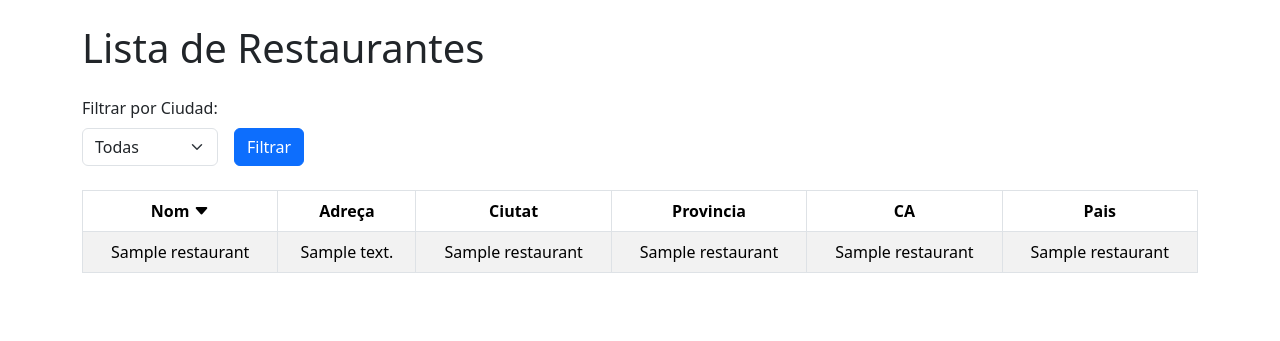
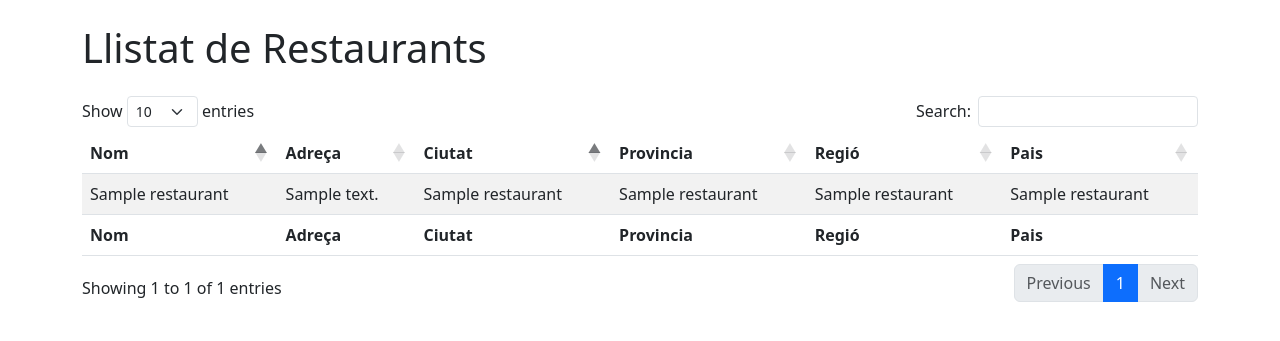
Before and after one commit to aferranc/refactored-spoon, a Flask app: page / in a window 1280 px wide. Shown: the top 341 px of the page. Run offline with Flask 3, Linux system fonts and the light colour scheme; tables that the repository leaves empty hold one stand-in row (values such as "Sample post"); some libraries are stand-ins or nearby versions.

Commit message:
feat: Add datatables css and js

```diff
--- a/refactored_spoon/templates/index.html
+++ b/refactored_spoon/templates/index.html
@@ -3,40 +3,33 @@
 <head>
     <meta charset="UTF-8">
     <meta name="viewport" content="width=device-width, initial-scale=1.0">
-    <title>Restaurantes</title>
+
+    <title>Refactored Spoon</title>
+
     <!-- Bootstrap CSS -->
     <link href="https://cdn.jsdelivr.net/npm/bootstrap@5.3.3/dist/css/bootstrap.min.css" rel="stylesheet" integrity="sha384-QWTKZyjpPEjISv5WaRU9OFeRpok6YctnYmDr5pNlyT2bRjXh0JMhjY6hW+ALEwIH" crossorigin="anonymous">
-    <link rel="stylesheet" href="https://cdnjs.cloudflare.com/ajax/libs/bootstrap-icons/1.5.0/font/bootstrap-icons.min.css">
+
+    <!-- Twitter Bootstrap CSS -->
+    <link rel="stylesheet" href="https://cdnjs.cloudflare.com/ajax/libs/twitter-bootstrap/5.3.0/css/bootstrap.min.css">
+
+    <!-- DataTables CSS -->
+    <link rel="stylesheet" href="https://cdn.datatables.net/2.1.5/css/dataTables.bootstrap5.min.css">
+
     <!-- Custom CSS -->
-    <link rel="stylesheet" href="/static/css/custom.css">
+    <!-- <link rel="stylesheet" href="/static/css/custom.css"> -->
 </head>
 <body>
     <div class="container">
-        <h1 class="my-4">Lista de Restaurantes</h1>
+        <h1 class="my-4">Llistat de Restaurants</h1>
 
-        <form method="post" class="row g-3 mb-4">
-            <div class="col-auto">
-                <label for="city_name" class="form-label">Filtrar por Ciudad:</label>
-                <select id="city_name" name="city_name" class="form-select">
-                    <option value="">Todas</option>
-                    {% for city in cities %}
-                        <option value="{{ city.name }}">{{ city.name }}</option>
-                    {% endfor %}
-                </select>
-            </div>
-            <div class="col-auto align-self-end">
-                <button type="submit" class="btn btn-primary">Filtrar</button>
-            </div>
-        </form>
-
-        <table class="table table-striped table-hover table-bordered">
+        <table id="restaurantTable" class="table table-striped table-hover">
             <thead>
                 <tr>
-                    <th>Nom <i class="bi bi-caret-down-fill"></i></th>
+                    <th>Nom</th>
                     <th>Adreça</th>
                     <th>Ciutat</th>
                     <th>Provincia</th>
-                    <th>CA</th>
+                    <th>Regió</th>
                     <th>Pais</th>
                 </tr>
             </thead>
@@ -51,9 +44,32 @@
                         <td>{{ restaurant.country_name }}</td>
                     {% endfor %}
             </tbody>
+            <tfoot>
+                <tr>
+                    <th>Nom</th>
+                    <th>Adreça</th>
+                    <th>Ciutat</th>
+                    <th>Provincia</th>
+                    <th>Regió</th>
+                    <th>Pais</th>
+                </tr>
+            </tfoot>
         </table>
     </div>
     <!-- Bootstrap JS Bundle with Popper -->
     <script src="https://cdn.jsdelivr.net/npm/bootstrap@5.3.3/dist/js/bootstrap.bundle.min.js" integrity="sha384-YvpcrYf0tY3lHB60NNkmXc5s9fDVZLESaAA55NDzOxhy9GkcIdslK1eN7N6jIeHz" crossorigin="anonymous"></script>
+
+    <!-- jQuery -->
+    <script src="https://code.jquery.com/jquery-3.7.1.min.js"></script>
+
+    <!-- Twitter Bootstrap JS -->
+    <script src="https://cdnjs.cloudflare.com/ajax/libs/twitter-bootstrap/5.3.0/js/bootstrap.bundle.min.js"></script>
+
+    <!-- DataTables JS -->
+    <script src="https://cdn.datatables.net/2.1.5/js/dataTables.min.js"></script>
+    <script src="https://cdn.datatables.net/2.1.5/js/dataTables.bootstrap5.min.js"></script>
+
+    <!-- Custom JS -->
+    <script src="/static/js/custom.js"></script>
 </body>
 </html>
```
